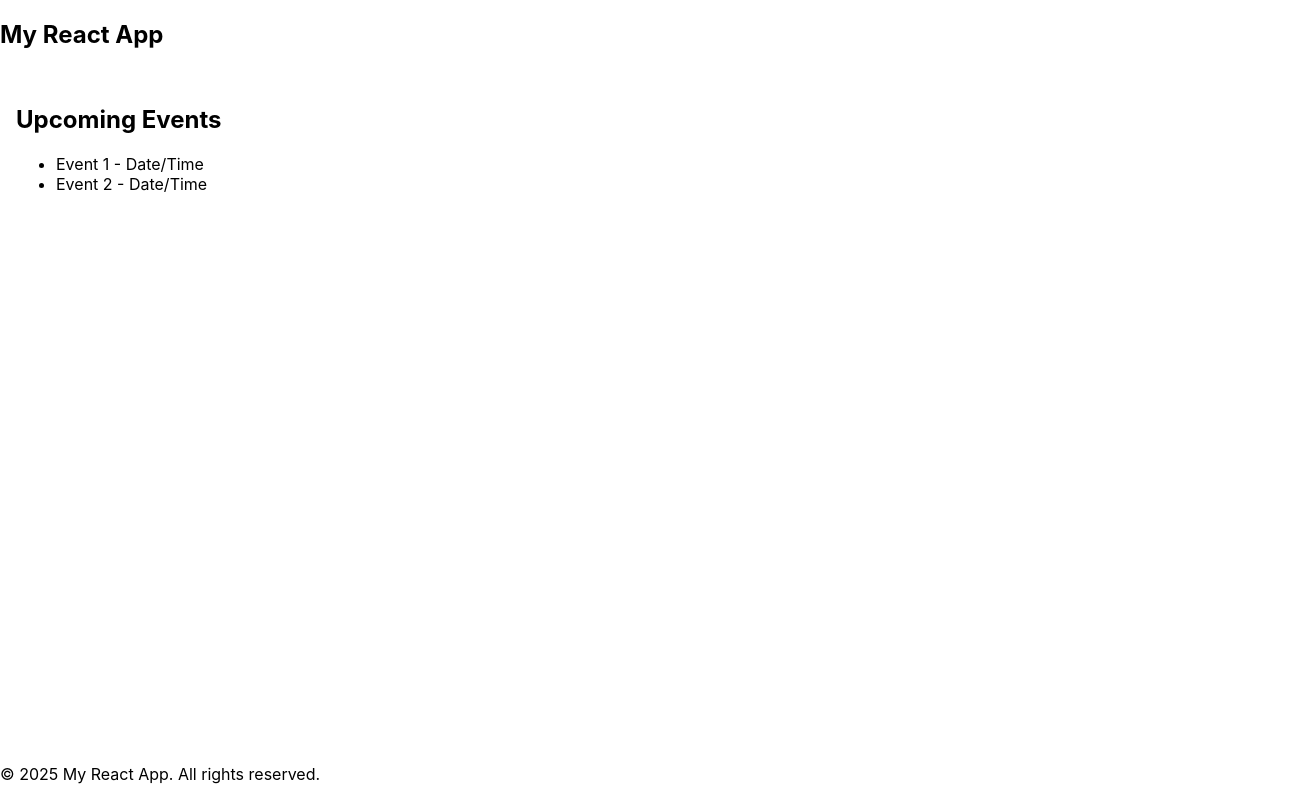
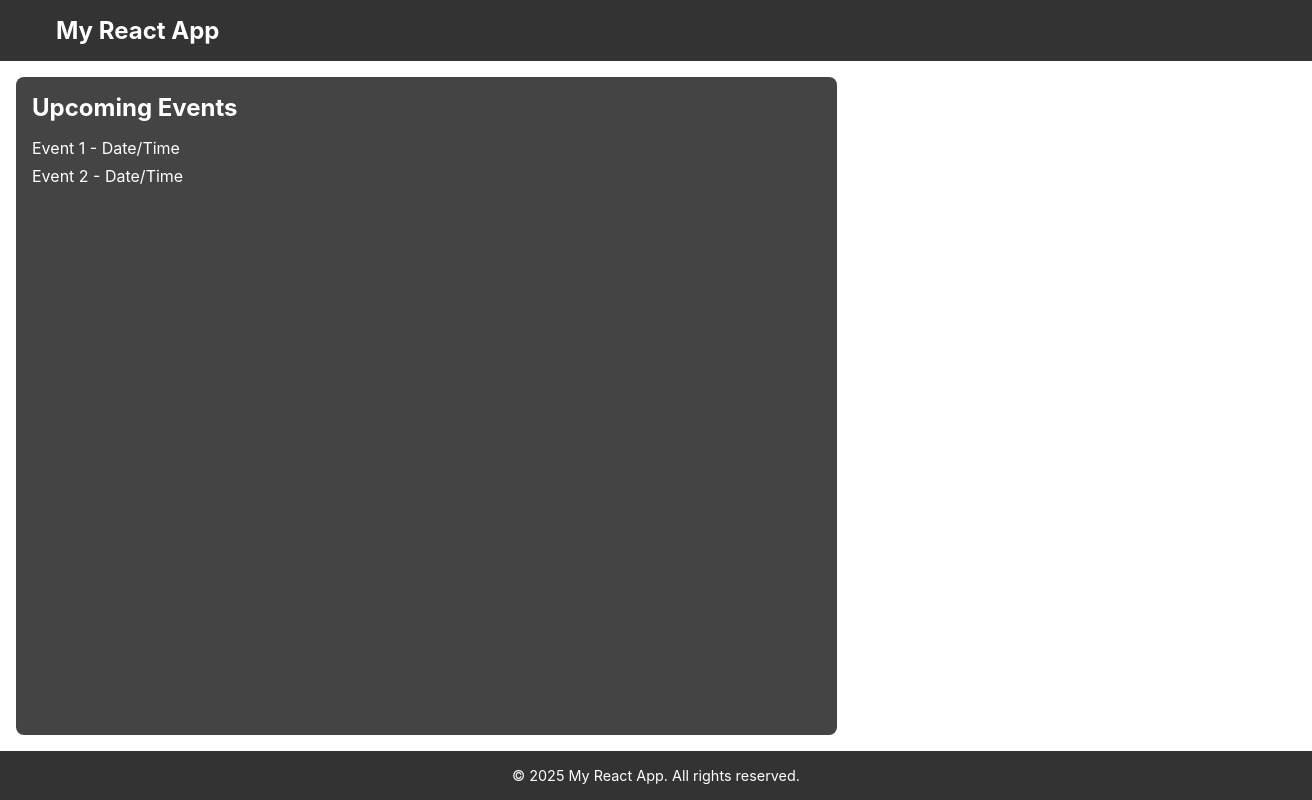
Before and after one commit to WuTangLan1/Sample-Comedy-Profile-3, a React (Create React App) app: page / in a window 1280 px wide. Shown: the whole page, 1312 px wide, since content can reach past the window. Built offline with nearby package versions, Linux system fonts and the light colour scheme.

Commit message:
improved css

```diff
--- a/src/App.css
+++ b/src/App.css
@@ -1,3 +1,5 @@
+/* src\App.css */
+
 .App {
   text-align: center;
 }
--- a/src/components/Events.css
+++ b/src/components/Events.css
@@ -1 +1,22 @@
 /* src\components\Events.css */
+
+.events {
+    background-color: #444;
+    color: #fff;
+    padding: 1rem;
+    border-radius: 8px;
+  }
+
+  .events h2 {
+    margin: 0 0 1rem 0;
+  }
+
+  .events ul {
+    margin: 0;
+    padding: 0;
+    list-style: none;
+  }
+
+  .events li {
+    margin-bottom: 0.5rem;
+  }
--- a/src/components/Events.tsx
+++ b/src/components/Events.tsx
@@ -1,16 +1,14 @@
 // src/components/Events.tsx
 import React from 'react';
-import './Events.css'; // Optional: import your styles
+import './Events.css';
 
 const Events: React.FC = () => {
   return (
     <section className="events">
       <h2>Upcoming Events</h2>
-      {/* Render your event items here */}
       <ul>
         <li>Event 1 - Date/Time</li>
         <li>Event 2 - Date/Time</li>
-        {/* Additional events */}
       </ul>
     </section>
   );
--- a/src/components/Footer.css
+++ b/src/components/Footer.css
@@ -1 +1,14 @@
 /* src\components\Footer.css */
+
+.footer {
+    width: 100%;
+    background-color: #333;
+    color: #fff;
+    padding: 1rem;
+    text-align: center;
+  }
+
+  .footer p {
+    margin: 0;
+    font-size: 0.9rem;
+  }
--- a/src/components/Footer.tsx
+++ b/src/components/Footer.tsx
@@ -1,6 +1,6 @@
 // src/components/Footer.tsx
 import React from 'react';
-import './Footer.css'; // Optional: import your styles
+import './Footer.css';
 
 const Footer: React.FC = () => {
   return (
--- a/src/components/Header.css
+++ b/src/components/Header.css
@@ -1 +1,24 @@
 /* src\components\Header.css */
+
+.header {
+    width: 100%;
+    background-color: #333;
+    position: sticky;
+    top: 0;
+    z-index: 1000;
+    padding: 1rem;
+  }
+
+  .nav {
+    max-width: 1200px;
+    margin: 0 auto;
+    display: flex;
+    align-items: center;
+    justify-content: space-between;
+  }
+
+  .header h1 {
+    color: #fff;
+    font-size: 1.5rem;
+    margin: 0;
+  }
--- a/src/components/Header.tsx
+++ b/src/components/Header.tsx
@@ -1,4 +1,5 @@
 // src/components/Header.tsx
+
 import React from 'react';
 import './Header.css';
 
@@ -7,7 +8,6 @@ const Header: React.FC = () => {
     <header className="header">
       <nav className="nav">
         <h1>My React App</h1>
-        {/* You can add more navigation links here */}
       </nav>
     </header>
   );
--- a/src/components/Layout.css
+++ b/src/components/Layout.css
@@ -3,12 +3,12 @@
   display: flex;
   flex-direction: column;
   min-height: 100vh;
+  margin: 0;
 }
 
 .main-content {
   flex: 1;
   padding: 1rem;
-    /* Example responsive styling */
   display: grid;
   grid-template-columns: 1fr;
   gap: 1rem;
--- a/src/components/Layout.tsx
+++ b/src/components/Layout.tsx
@@ -3,12 +3,11 @@ import React from 'react';
 import Header from './Header';
 import Footer from './Footer';
 import Events from './Events';
-
 import './Layout.css';
 
 interface LayoutProps {
-    children?: React.ReactNode;
-  }
+  children?: React.ReactNode;
+}
 
 const Layout: React.FC<LayoutProps> = ({ children }) => {
   return (
--- a/src/index.css
+++ b/src/index.css
@@ -1,3 +1,4 @@
+/* src\index.css */
 body {
   margin: 0;
   font-family: -apple-system, BlinkMacSystemFont, 'Segoe UI', 'Roboto', 'Oxygen',
```
Lines whose indentation alone changed are shown as unchanged.
